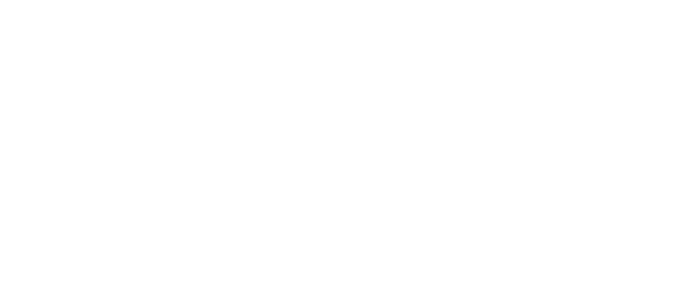
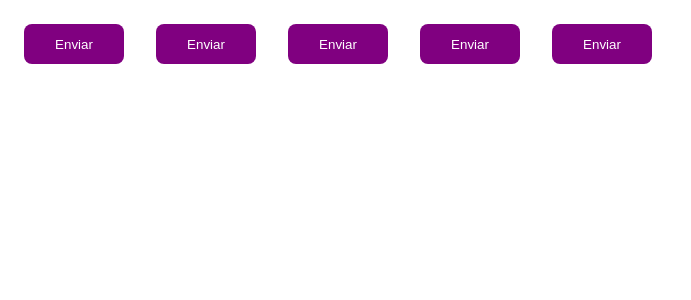
Before and after one commit to RivaldoMascarenhas/CursoIgnite, a React (Vite) app: page / in a window 1280 px wide. Shown: the top 300 px of the page, without its empty margins (0-691 px from the left). Built offline with nearby package versions, Linux system fonts and the light colour scheme.

Commit message:
updating styled components 01

```diff
--- a/package.json
+++ b/package.json
@@ -10,11 +10,13 @@
   },
   "dependencies": {
     "react": "^18.2.0",
-    "react-dom": "^18.2.0"
+    "react-dom": "^18.2.0",
+    "styled-components": "^5.3.6"
   },
   "devDependencies": {
     "@types/react": "^18.0.17",
     "@types/react-dom": "^18.0.6",
+    "@types/styled-components": "^5.1.26",
     "@vitejs/plugin-react": "^2.1.0",
     "typescript": "^4.6.4",
     "vite": "^3.1.0"
--- a/src/App.tsx
+++ b/src/App.tsx
@@ -1,7 +1,17 @@
-import { useState } from "react";
+import { Button } from "./components/Button/Button";
+import { ThemeProvider } from "styled-components";
+import { defaultTheme } from "./styles/themes/default";
 
 function App() {
-  return <div></div>;
+  return (
+    <ThemeProvider theme={defaultTheme}>
+      <Button variant="primary" />
+      <Button variant="secondary" />
+      <Button variant="danger" />
+      <Button variant="success" />
+      <Button />
+    </ThemeProvider>
+  );
 }
 
 export default App;
--- /dev/null
+++ b/src/components/Button/Button.styles.ts
@@ -0,0 +1,35 @@
+import styled, {css} from 'styled-components';
+
+export type ButtonVariant = "primary" | "secondary" | "danger" | "success";
+
+interface ButtonContainerProps{
+    variant: ButtonVariant ;
+}
+
+const buttonVariant = {
+    primary : 'purple',
+    secondary: 'orange',
+    danger: 'red',
+    success: 'green'
+
+}
+export const ButtonContainer = styled.button<ButtonContainerProps>`
+width: 100px;
+height: 40px;
+margin: 1rem;
+border: none;
+border-radius: 8px;
+color:white;
+cursor: pointer;
+flex-direction: row;
+background-color: ${props=> props.theme.primary}
+
+
+
+
+/* ${props=>
+{
+    return css`background-color: ${buttonVariant[props.variant]}`
+}
+} */
+`
--- /dev/null
+++ b/src/components/Button/Button.tsx
@@ -0,0 +1,9 @@
+import { ButtonContainer, ButtonVariant } from "./Button.styles";
+
+interface ButtonPros {
+  variant?: ButtonVariant;
+}
+
+export function Button({ variant = "primary" }: ButtonPros) {
+  return <ButtonContainer variant={variant}>Enviar</ButtonContainer>;
+}
--- /dev/null
+++ b/src/styles/themes/default.ts
@@ -0,0 +1,4 @@
+export const defaultTheme = {
+    primary: 'purple',
+    secondary: 'orange'
+}
```
Also changed, not shown: src/components/Button/index.tsx (deleted), 1 other file (tests, documents, lock files or other folders).
